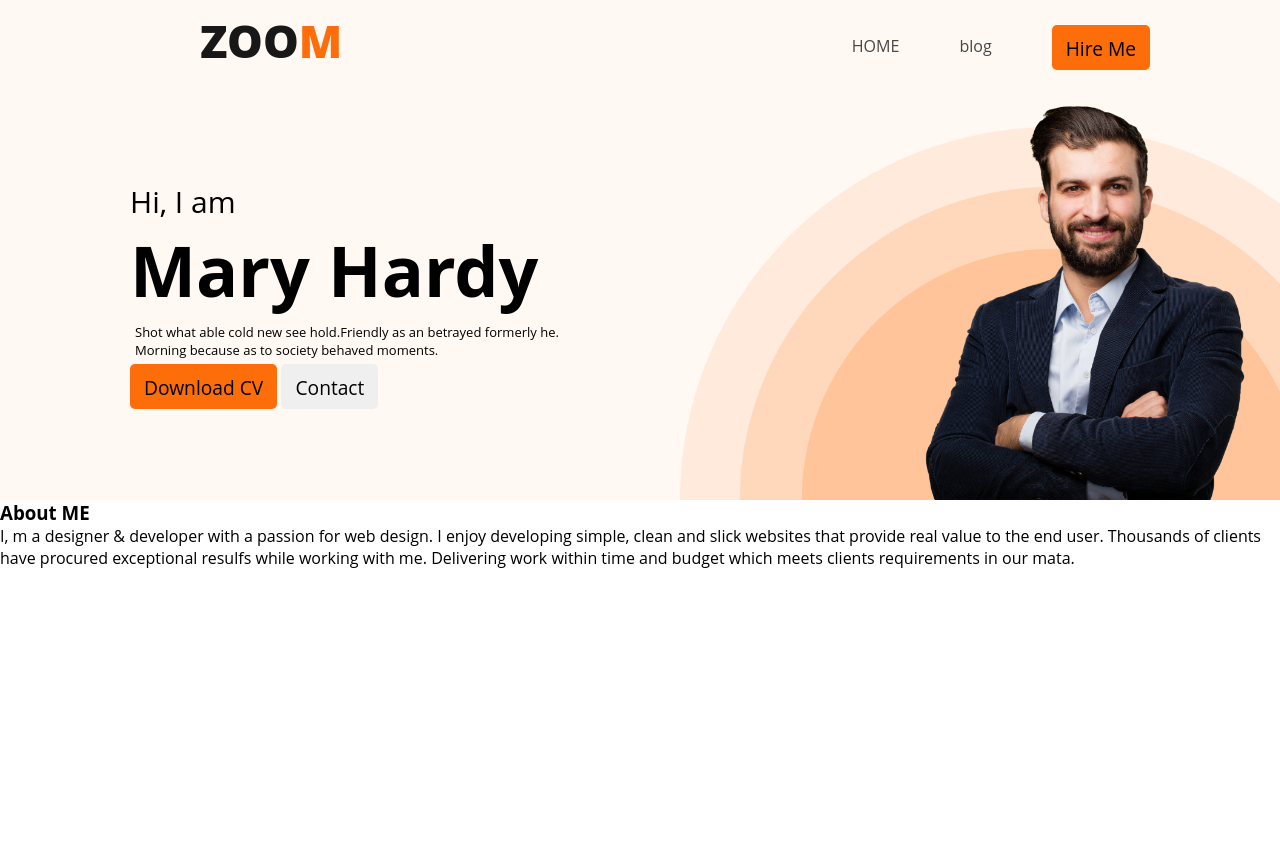
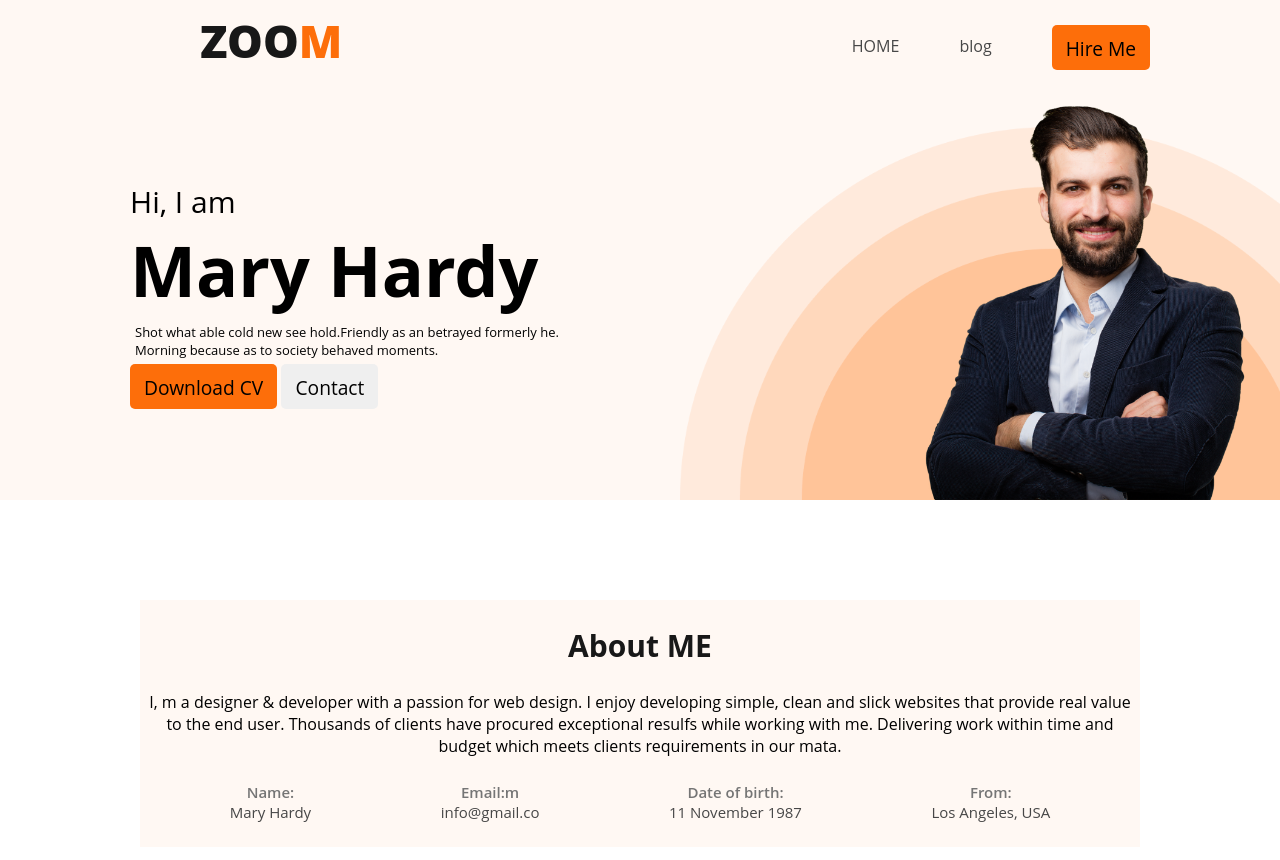
Before and after one commit to nuirshir/module-5, a plain HTML site: page index.html in a window 1280 px wide. Before the commit the page ends 800 px from the top, so only its background shows below. Drawn offline with Linux system fonts and the light colour scheme.

Commit message:
main was add and about me added

```diff
--- /dev/null
+++ b/about me.css
@@ -0,0 +1,36 @@
+
+.about {
+    background: #FFF8F3;
+    text-align: center;
+    margin: 100px 0;
+}
+.about-title{
+    color: #181818;
+    font-size: 30px;
+    font-weight: 700;
+    padding: 25px;
+}
+
+.about-description{
+    color: #757575;
+    font-size: 18px;
+    font-weight: 400;
+}
+.about-bottom{
+    display: flex;
+    justify-content: space-around;
+    text-align: center;
+    padding: 25px;
+}
+.about-information{
+    color:#474747;
+    font-size: 15px;
+    font-weight: 400;
+
+}
+.about-info-title{
+    color: #757575;
+    font-size: 15px;
+    font-weight: 600;
+
+}
--- a/header.css
+++ b/header.css
@@ -4,7 +4,6 @@
     background-color: #FFF8F3;
     height: 500px;
 }
-
 .banar {
     height: 410px;
     background-image: url(header_bg.png);
--- a/index.html
+++ b/index.html
@@ -8,12 +8,13 @@
 
     <link rel="stylesheet" href="nav.css">
     <link rel="stylesheet" href="header.css">
+    <link rel="stylesheet" href="main.css">
+    <link rel="stylesheet" href="about me.css">
     <link rel="shortcut icon" href="flower.png" type="image/x-icon">
 
 </head>
 <body>
     <header class="body-header">
-      <div class="navbanar">
         <nav>
             <h3 class="nav-title">ZOO<span class="zoom-color">M</span></h3>
             <ul>
@@ -32,12 +33,30 @@
             </div>
             <img class="banar-pic" src="hardy.png" alt="">
         </div>
-      </div>
     </header>
     <main>
+
         <section class="about">
-            <h3>About ME</h3>
-            <p>I, m a designer & developer with a passion for web design. I enjoy developing simple, clean and slick websites that provide real value to the end user. Thousands of clients have procured exceptional resulfs while working with me. Delivering work within time and budget which meets clients requirements in our mata.</p>
+            <h3 class="about-title">About ME</h3>
+            <p class="about-discription">I, m a designer & developer with a passion for web design. I enjoy developing simple, clean and slick websites that provide real value to the end user. Thousands of clients have procured exceptional resulfs while working with me. Delivering work within time and budget which meets clients requirements in our mata.</p>
+        <div class="about-bottom">
+            <div class="about-information">
+                <h4 class="about-info-title">Name:</h4>
+                <p class="about-info-discription">Mary Hardy</p>
+            </div>
+            <div class="about-information">
+                <h4 class="about-info-title">Email:m</h4>
+                <p class="about-info-discription">info@gmail.co</p>
+            </div>
+            <div class="about-information">
+                <h4 class="about-info-title">Date of birth:</h4>
+                <p class="about-info-discription">11 November 1987</p>
+            </div>
+            <div class="about-information">
+                <h4 class="about-info-title">From:</h4>
+                <p class="about-info-discription">Los Angeles, USA</p>
+            </div>
+        </div>
 
         </section>
     </main>
--- /dev/null
+++ b/main.css
@@ -0,0 +1,6 @@
+
+
+main{
+    width: 1000px;
+    margin: 0 auto;
+}
```
